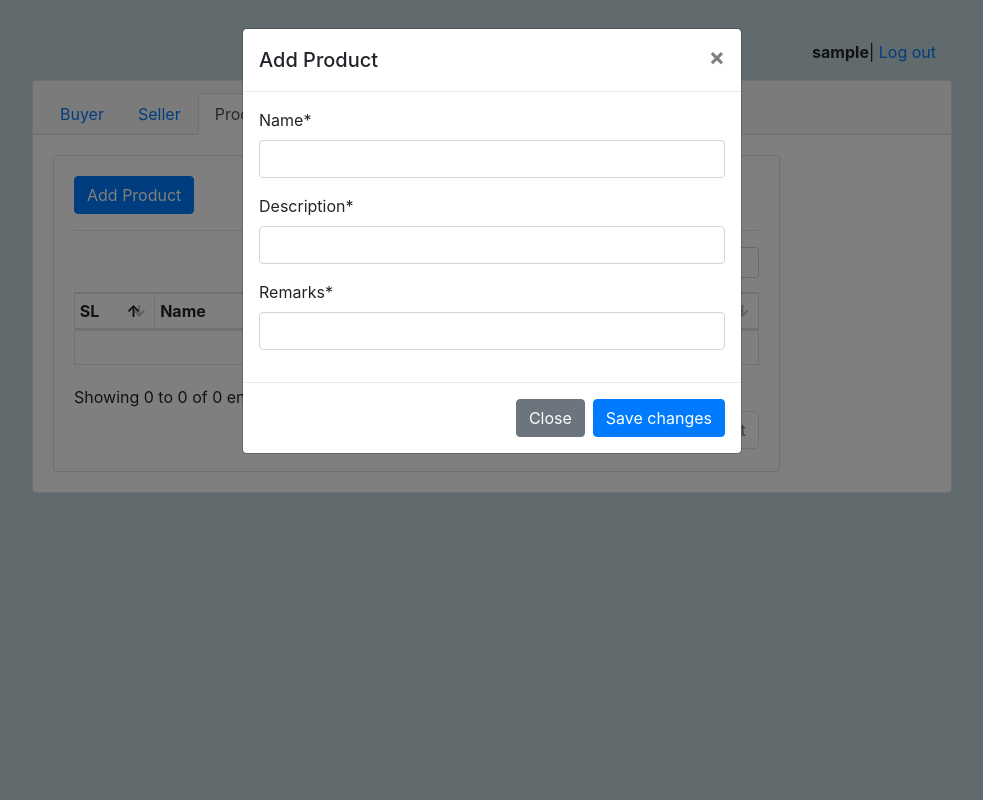
After one commit to gamifications/billing, a Django app: page /dashboard/products/ in a window 1280 px wide, after a click on "Add Product". The commit adds this page. Shown: the whole page, without its empty margins (148-1131 px from the left). Run offline with Django 4.2, Linux system fonts and the light colour scheme; the visitor is signed in with stand-in values (Sample User, id 1); data that the repository does not hold is empty; parts of the project's set-up code (start-up, migrations or seed data) failed here and were passed over; some libraries are stand-ins or nearby versions.

Commit message:
added products tab

```diff
--- a/buyer/forms.py
+++ b/buyer/forms.py
@@ -35,6 +35,8 @@ class BuyerForm(forms.ModelForm):
                 css_class='form-row'
             ),
             'photo',
+            'email_notifications',
+            'sms_notifications',
             Submit('submit', 'Add New Buyer')
         )
 
@@ -74,5 +76,5 @@ class BuyerEntryForm(forms.ModelForm):
                 Column('labour_commn', css_class='form-group col-md-3 mb-0'),
                 css_class='form-row'
             ),
-            Submit('submit', 'Add New Buyer Entry')
+            Submit('submit', 'Add Entry')
         )
--- a/buyer/models.py
+++ b/buyer/models.py
@@ -1,5 +1,6 @@
 from distutils.command.upload import upload
 from operator import mod
+from pyexpat import model
 from unicodedata import name
 from django.db import models
 
@@ -18,6 +19,8 @@ class Buyer(models.Model):
     aadhar_number= models.CharField(max_length=100)
     date_of_entered = models.DateTimeField(auto_now_add=True)
     photo=models.ImageField()
+    email_notifications = models.BooleanField(default=False)
+    sms_notifications = models.BooleanField(default=False)
     def __str__(self) -> str:
         return self.name
 
--- a/dashboard/forms.py
+++ b/dashboard/forms.py
@@ -3,10 +3,12 @@ from django.db import transaction
 from django import forms
 from django.contrib.auth import get_user_model
 
+from dashboard.models import Product
+
 User = get_user_model()
 
 class SignUpForm(UserCreationForm):
-    CHOICES=[('buyer','Buyer'),('seller','Seller')]
+    CHOICES=[('admin','Admin'),('biller','Biller')]
     usertype = forms.ChoiceField(choices=CHOICES, widget=forms.RadioSelect)
     email = forms.EmailField(required=True)
     class Meta(UserCreationForm.Meta):
@@ -17,9 +19,12 @@ class SignUpForm(UserCreationForm):
     def save(self):
         user = super().save(commit=False)
         usertype= self.cleaned_data.get('usertype')
-        if usertype == 'buyer':
-            user.is_buyer = True
-        else:
-            user.is_seller = True
+        if usertype == 'admin':
+            user.is_staff = True
         user.save()
         return user
+
+class ProductForm(forms.ModelForm):
+    class Meta:
+        model = Product
+        fields = '__all__' #('name', )
--- /dev/null
+++ b/dashboard/templates/dashboard/products.html
@@ -0,0 +1,75 @@
+{% extends 'buyer/base.html' %}
+
+{% load crispy_forms_tags %}
+{% load static %}
+{% block content %}
+
+<div class="row">
+  <div class="col-12 col-md-10">
+    <div class="card">
+      <div class="card-body">
+        <!-- Button trigger modal -->
+        <button type="button" class="btn btn-primary" data-toggle="modal" data-target="#exampleModal">
+          Add Product
+        </button>
+        <hr>
+        <table id="productlist" class="table table-sm table-bordered dt-responsive nowrap compact" style="width:100%">
+          <thead>
+            <tr> <th scope="col">SL</th><th scope="col">Name</th>
+              <th>description</th><th>Remarks</th><th>Date</th>
+          </thead>
+          <tbody>
+            {% for product in products %}
+            <tr><td scope="row">{{forloop.counter}}</td>
+              <td>{{product.name}}</td> <td>{{product.description}}</td>
+              <td>{{product.remarks}}</td><td>{{product.date_of_entered}}</td>
+            </tr>
+            {% endfor %}
+          </tbody>
+        </table>
+      </div>
+    </div>
+  </div>
+</div>
+
+<!--
+  ADD product MODAL
+  ===============
+-->
+<div class="modal fade" id="exampleModal" tabindex="-1" aria-labelledby="exampleModalLabel" aria-hidden="true">
+  <div class="modal-dialog">
+    <form method="POST" action=".">{% csrf_token %}
+    <div class="modal-content">
+      <div class="modal-header">
+        <h5 class="modal-title" id="exampleModalLabel">Add Product</h5>
+        <button type="button" class="close" data-dismiss="modal" aria-label="Close">
+          <span aria-hidden="true">&times;</span>
+        </button>
+      </div>
+      <div class="modal-body">
+        {{ form|crispy }}
+      </div>
+      <div class="modal-footer">
+        <button type="button" class="btn btn-secondary" data-bs-dismiss="modal">Close</button>
+        <button type="submit" class="btn btn-primary">Save changes</button>
+      </div>
+    </form>
+    </div>
+  </div>
+</div>
+{% endblock %}
+
+{% block extrajs %}
+<script src="{% static 'js/bootstrap.bundle.min.js' %}"></script>
+  <script type="text/javascript">
+  $(document).ready(function() {
+      $('#productlist').DataTable({
+      "pageLength": 10,
+      dom: 'Bfrtip',
+          buttons: [
+              'copy', 'csv', 'excel', 'pdf', 'print'
+          ]
+      });
+  });
+  </script>
+  {% endblock %}
--- /dev/null
+++ b/dashboard/urls.py
@@ -0,0 +1,8 @@
+from django.urls import include, path
+
+from dashboard.views import products_view
+app_name='dashboard'
+
+urlpatterns = [
+    path('products/', products_view, name='products'),
+]
--- a/dashboard/views.py
+++ b/dashboard/views.py
@@ -4,13 +4,14 @@ from django.shortcuts import render
 
 from django.contrib.auth import login
 from django.contrib.auth import get_user_model
-
+from django.contrib import messages
 
 from django.contrib.auth.decorators import login_required
 from django.shortcuts import get_object_or_404, redirect, render
 
 from django.views.generic import CreateView
-from .forms import SignUpForm
+from .forms import SignUpForm, ProductForm
+from .models import Product
 
 User = get_user_model()
 
@@ -30,3 +31,19 @@ def home(request):
     if request.user.is_authenticated:
         return redirect('buyer:entry')
     return render(request, 'home.html')
+
+
+@login_required
+def products_view(request):
+    if request.method == 'POST':
+        form = ProductForm(request.POST, request.FILES)
+        if form.is_valid():
+            product = form.save(commit=False)
+            product.save()
+            messages.success(request, 'Product saved with success!')
+            return redirect('dashboard:products')
+    else:
+        form = ProductForm()
+
+    products = Product.objects.all()
+    return render(request,"dashboard/products.html", {'form': form, 'products':products })
--- a/mysite/templates/base.html
+++ b/mysite/templates/base.html
@@ -28,6 +28,7 @@
           <div class="card mb-3">
             {% if user.is_authenticated %}
             {% url 'buyer:entry' as buyerentry %}
+            {% url 'dashboard:products' as product_url %}
             <div class="card-header">
               <ul class="nav nav-tabs card-header-tabs">
                 <li class="nav-item">
@@ -35,6 +36,9 @@
                 </li>
                 <li class="nav-item">
                   <a class="nav-link" href="#">Seller</a>
+                </li>
+                <li class="nav-item">
+                  <a class="nav-link{% if product_url in request.path  %} active{% endif %}" href="{{product_url}}">Products</a>
                 </li>
 
                 </ul>
--- a/mysite/urls.py
+++ b/mysite/urls.py
@@ -23,7 +23,7 @@ urlpatterns = [
 
     path('',views.home,name='home'),
     path('buyer/', include('buyer.urls')),
-
+    path('dashboard/', include('dashboard.urls')),
     path('admin/', admin.site.urls),
     path('accounts/', include('django.contrib.auth.urls')),
     path('accounts/signup/', views.SignUpView.as_view(), name='signup'),
```
Also changed, not shown: buyer/migrations/0003_buyer_email_notifications_buyer_sms_notifications.py (added).
